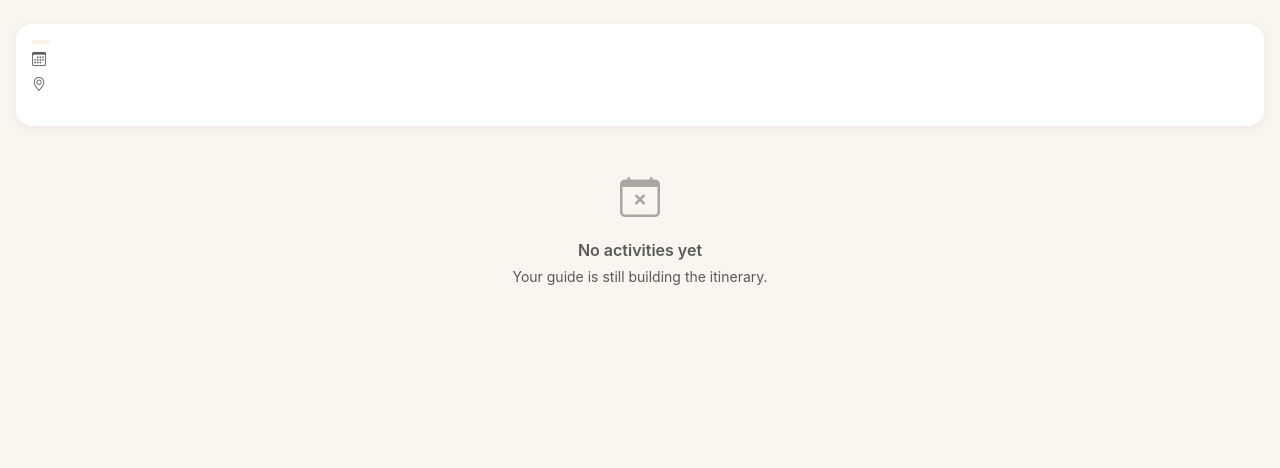
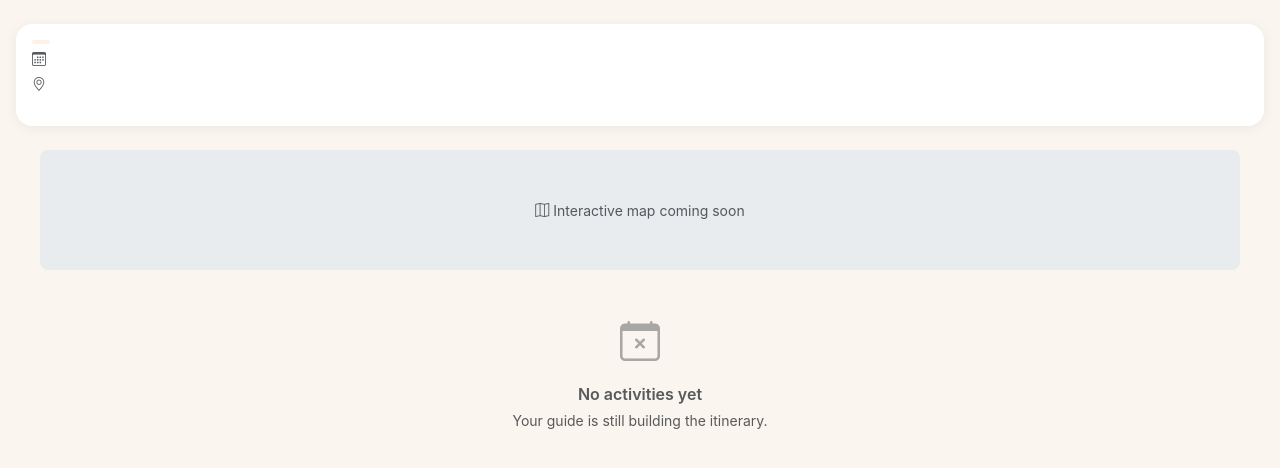
Before and after one commit to GavinHolder/overberg-adventures, a Django app: template templates/app/itinerary.html in a window 1280 px wide. Shown: the top 468 px of the page. Run offline with Django 5.2, Linux system fonts and the light colour scheme; the template is opened without the code that fills it, so the values that code supplies are empty; parts of the project's set-up code (start-up, migrations or seed data) failed here and were passed over; some libraries are stand-ins or nearby versions.

Commit message:
fix: add maps placeholder and missing RSVP_PENDING + empty-items tests to itinerary

```diff
--- a/templates/app/itinerary.html
+++ b/templates/app/itinerary.html
@@ -6,6 +6,12 @@
 <div class="px-3 py-4">
 
   {% include 'app/partials/itinerary_header.html' with booking=booking tour=tour %}
+
+  <!-- Phase 7: Google Maps integration -->
+  <div id="itinerary-map-placeholder" class="rounded-3 mx-4 mb-4"
+       style="height:120px;background:#e9ecef;display:flex;align-items:center;justify-content:center;">
+    <span class="text-muted small"><i class="bi bi-map me-1"></i>Interactive map coming soon</span>
+  </div>
 
   {% if items_by_day %}
   <h2 class="section-heading mb-3">
```
Also changed, not shown: apps/bookings/tests/test_itinerary.py (+20 -0 lines).
